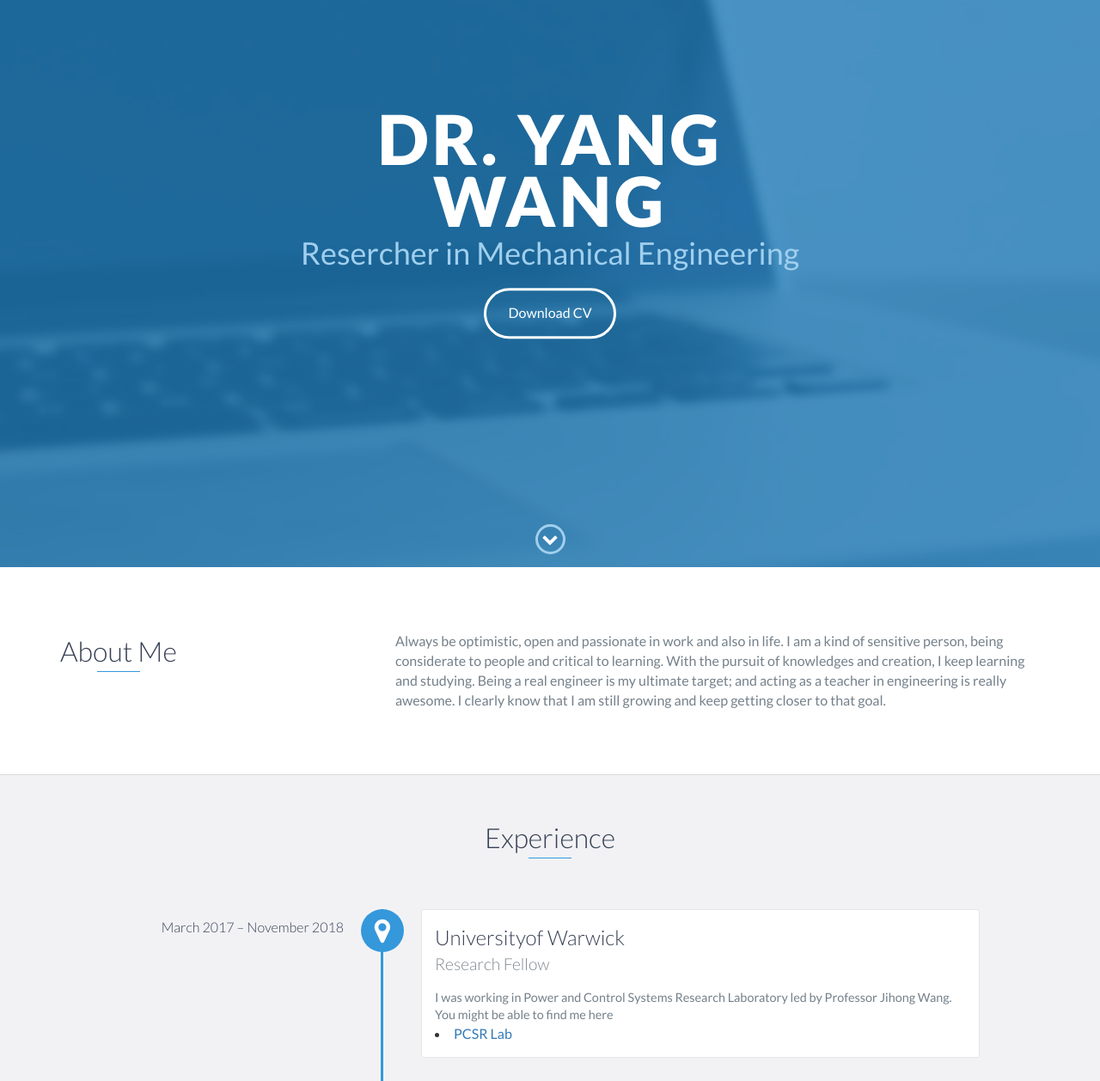
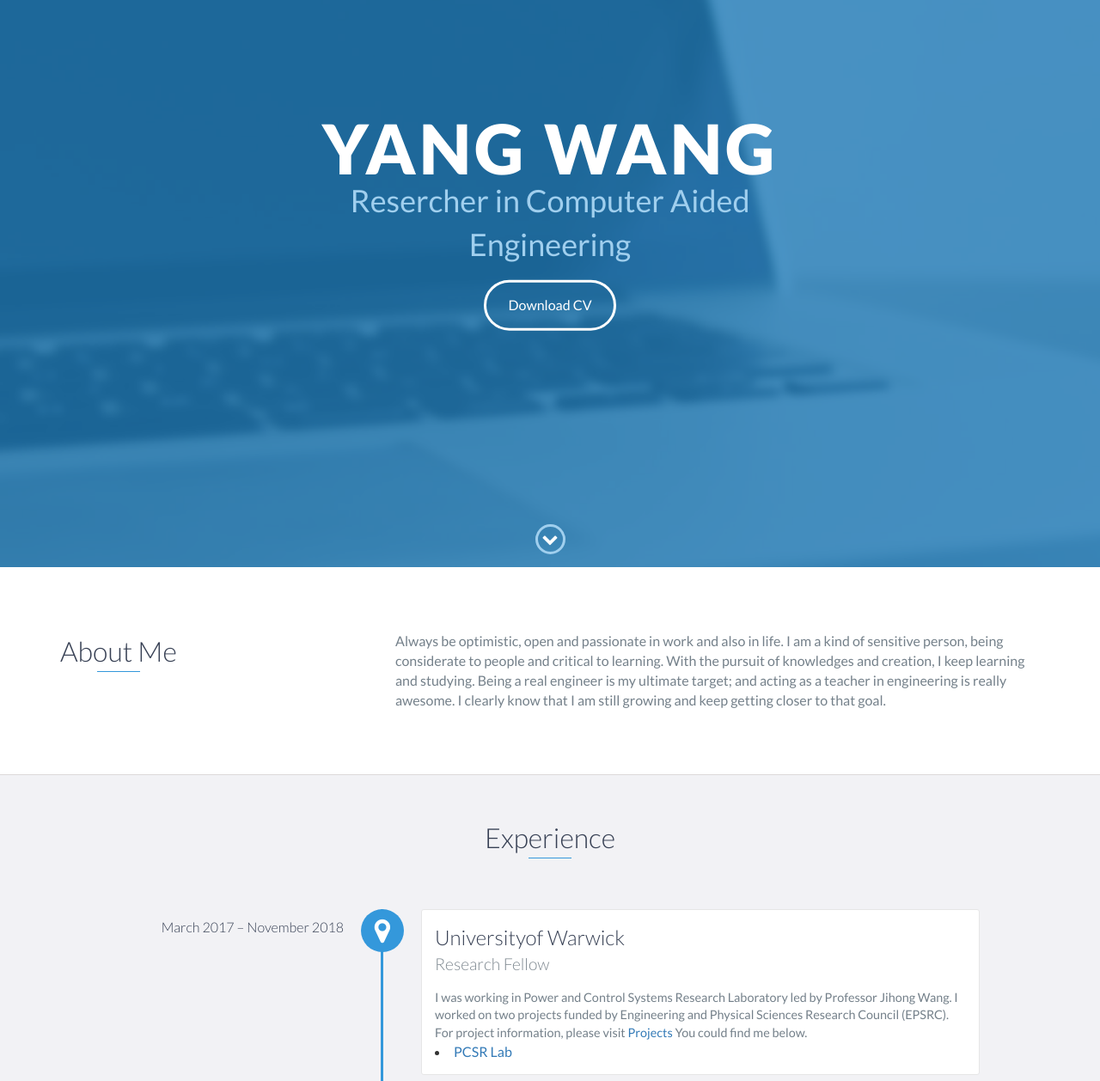
Before and after one commit to guliyolanda/guliyolanda.github.io, a website: page index.html in a window 1280 px wide. Shown: the part 140-1398 px from the top of the page at 86% size. Drawn offline with nearby package versions, Linux system fonts and the light colour scheme.

Commit message:
format edited

```diff
--- a/index.html
+++ b/index.html
@@ -48,8 +48,8 @@
 
     <div id="lead">
         <div id="lead-content">
-            <h1>Dr. Yang Wang</h1>
-            <h2>Resercher in Mechanical Engineering</h2>
+            <h1>Yang Wang</h1>
+            <h2>Resercher in Computer Aided Engineering</h2>
             <a href="#" class="btn-rounded-white">Download CV</a>
         </div>
         <!-- End #lead-content -->
@@ -73,7 +73,9 @@
                 </div>
                 <div class="col-md-8">
                     <p>
-                    Always be optimistic, open and passionate in work and also in life. I am a kind of sensitive person, being considerate to people and critical to learning. With the pursuit of knowledges and creation, I keep learning and studying. Being a real engineer is my ultimate target; and acting as a teacher in engineering is really awesome. I clearly know that I am still growing and keep getting closer to that goal.
+                    Always be optimistic, open and passionate in work and also in life.
+		    I am a kind of sensitive person, being considerate to people and critical to learning. With the pursuit of knowledges and creation, I keep learning and studying.
+		    Being a real engineer is my ultimate target; and acting as a teacher in engineering is really awesome. I clearly know that I am still growing and keep getting closer to that goal.
 		    </p>
                 </div>
             </div>
@@ -88,7 +90,8 @@
                 <h3>Universityof Warwick</h3>
                 <h4>Research Fellow</h4>
                 <p>
-                   I was working in Power and Control Systems Research Laboratory led by Professor Jihong Wang. You might be able to find me here
+                   I was working in Power and Control Systems Research Laboratory led by Professor Jihong Wang. I worked on two projects funded by Engineering and Physical Sciences Research Council (EPSRC). For project information, please visit <a href="#projects">Projects</a>
+		   You could find me below.
 		 <li>
     <a href="https://warwick.ac.uk/fac/sci/eng/research/grouplist/electricalpower/pcsr/people/" class="no-scroll">PCSR Lab</a>
 </li>
```
